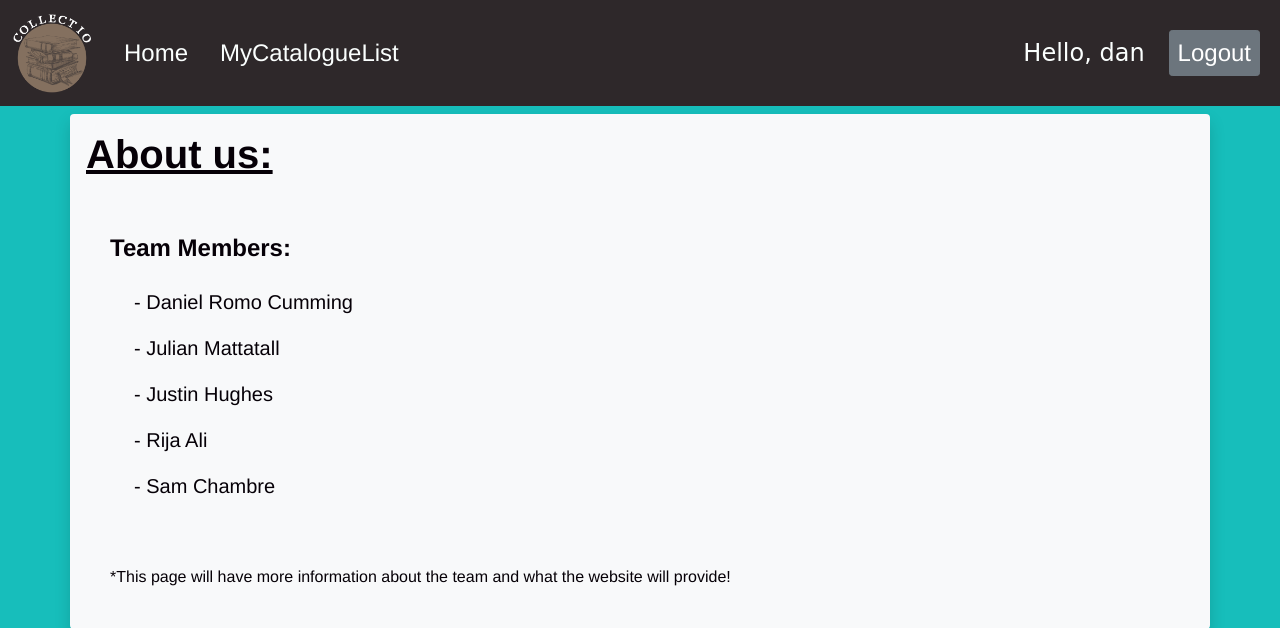
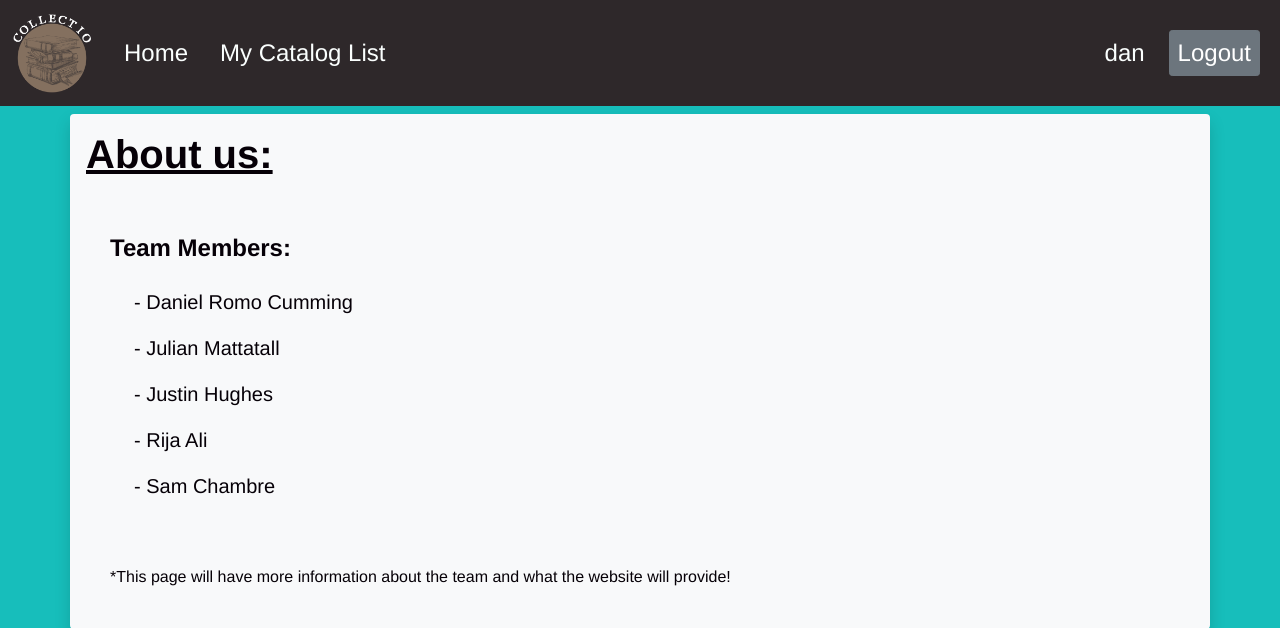
Before and after one commit to CollectioProject/catalog_sys, a Django app: page /about/ in a window 1280 px wide. Shown: the top 628 px of the page. Run offline with Django 3.2, Linux system fonts and the light colour scheme; a user stored in the database is signed in.

Commit message:
updated base.hmtl font and spelling and added user association

```diff
--- a/catalog/models.py
+++ b/catalog/models.py
@@ -1,10 +1,10 @@
 from django.db import models
 from django.urls import reverse # Used to generate URLs by reversing the URL patterns
 
+from django.contrib.auth.models import User
 from django.db.models.deletion import SET_NULL
 from django.db.models.fields import CharField, DecimalField
 from django.core.validators import MaxValueValidator, MinValueValidator
-
 from decimal import Decimal
 
 # Create your models here.
@@ -29,6 +29,7 @@ class CommonInfo(models.Model):
     creation_date = models.DateField(auto_now_add=True)
     last_modified = models.DateField(auto_now=True)
 
+    user = models.ForeignKey(User, on_delete=models.CASCADE, verbose_name='User')
     name = models.CharField(max_length=100, help_text='Enter name')
     description = models.TextField(blank=True, help_text='Enter description')
 
--- a/catalog/templates/catalog/base.html
+++ b/catalog/templates/catalog/base.html
@@ -32,7 +32,7 @@
                 </li>
                 {% if request.user.is_authenticated %}
                     <li class="nav-item">
-                        <a class="nav-link active px-3" style="font-size: 24px" href="/catalog">MyCatalogueList</a>
+                        <a class="nav-link active px-3" style="font-size: 24px" href="/catalog">My Catalog List</a>
                     </li>
                 {% endif %}
                 <style>
@@ -53,7 +53,7 @@
 
             {% if request.user.is_authenticated %}
                 <ul class="nav navbar-nav navbar-right px-2">
-                    <span class="ref px-2 py-2" id="hello_msg">Hello, {{ request.user }}  </span>
+                    <span class="ref px-2 py-2" id="hello_msg">{{ request.user }}  </span>
                 </ul>
                 <ul class="nav navbar-nav navbar-right px-2">
                     <a class="btn btn-secondary btn-sm px-2" style="font-size:24px;" href="/logout" role="button">Logout</a>
@@ -62,7 +62,7 @@
                     .ref {
                         color: #FBFFFE;
                         font-size: 24px;
-                        font-family: "Comic Sans MS";
+                        font-family: "Helvetica";
                     }
                 </style>
             {% endif %}
--- a/catalog/views.py
+++ b/catalog/views.py
@@ -19,6 +19,8 @@ def home(request):
 
 @login_required(login_url='/login')
 def catalogList(request):
+    #request.user.
+
     records = models.Record.objects.all()
     provenances = models.Provenance.objects.all()
 
```
Also changed, not shown: db.sqlite3.
